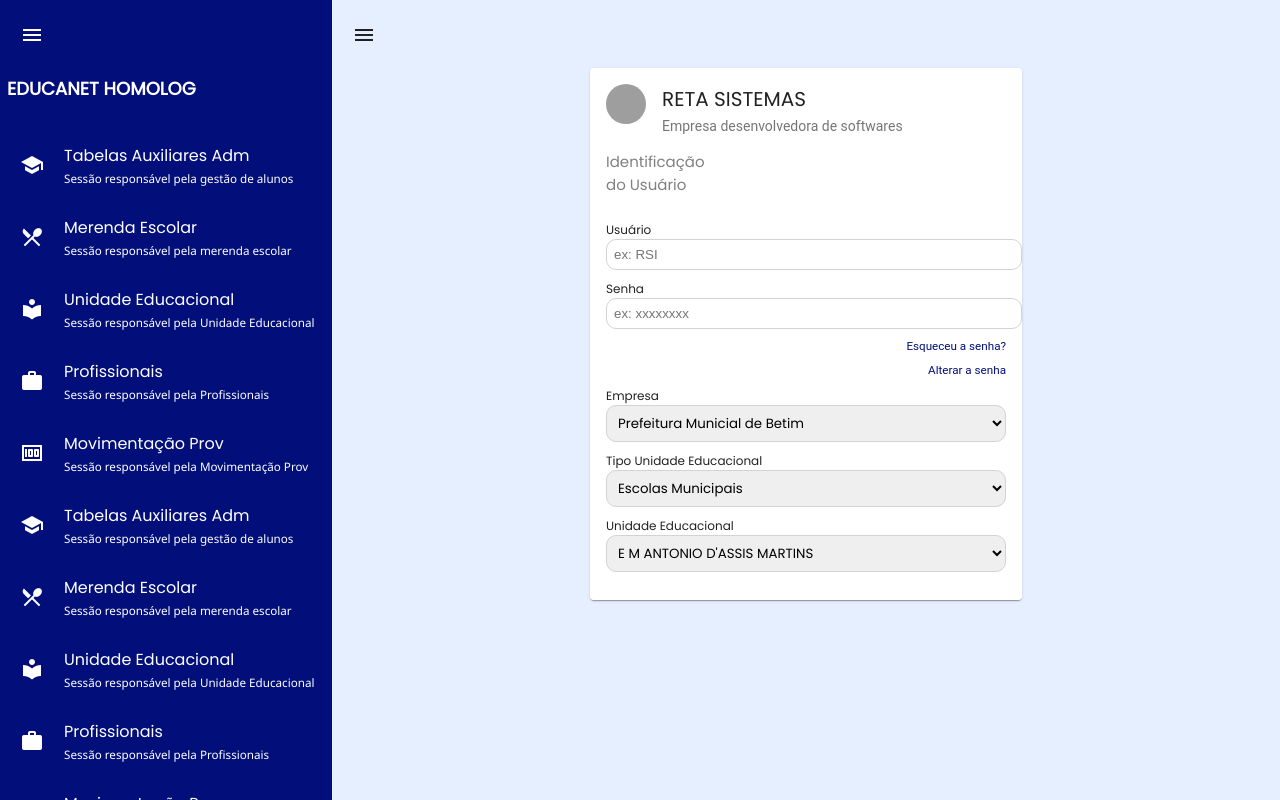
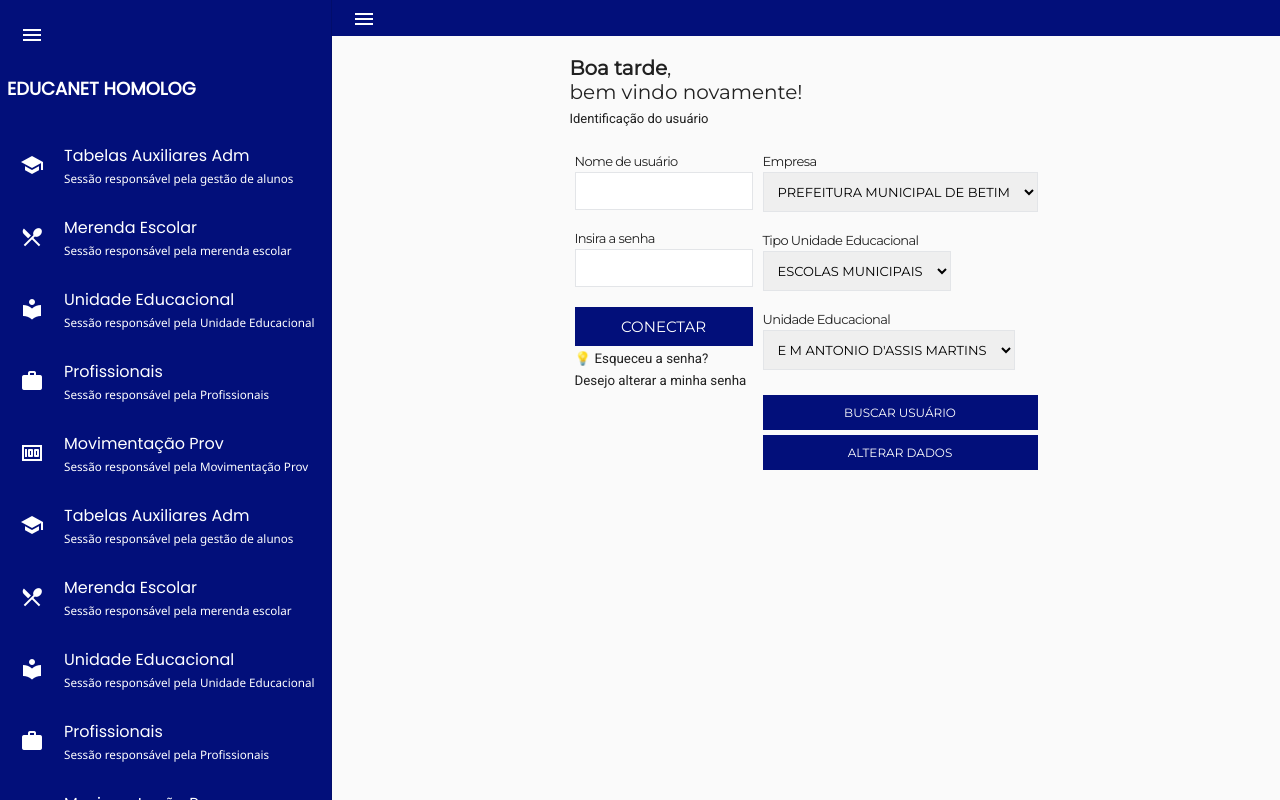
Before and after one commit to WebridgeBR/angular-educanet-loginPage, an Angular app: page / in a window 1280 px wide. Built offline with nearby package versions, Linux system fonts and the light colour scheme; grey boxes are pictures that could not be loaded.

Commit message:
1 binaries uploaded

```diff
--- a/src/app/sidenav-disable-close-example.html
+++ b/src/app/sidenav-disable-close-example.html
@@ -1,15 +1,6 @@
-<mat-sidenav-container
-  class="example-container"
-  (backdropClick)="close('backdrop')"
->
-  <mat-sidenav
-    #sidenav
-    mode="side"
-    opened
-    class="sideNavMajorContainerStyles"
-    (keydown.escape)="close()"
-    disableClose
-  >
+<mat-sidenav-container class="example-container" (backdropClick)="close('backdrop')">
+	<mat-sidenav #sidenav mode="side" opened class="sideNavMajorContainerStyles" (keydown.escape)="close()"
+		disableClose>
 		<p>
 			<button mat-button (click)="close()">
         <mat-icon matListIcon>menu</mat-icon>
@@ -28,54 +19,46 @@
 		</mat-list>
 	</mat-sidenav>
 
-  <mat-sidenav-content style="background-color: #e6efff;">
-    <p>
+	<mat-sidenav-content>
+		<div class="educanetBlueBgTheme">
 			<button mat-button (click)="sidenav.open()">
         <mat-icon malListIcon>menu</mat-icon>
       </button>
+		</div>
+		<div style="display: flex; justify-content: center;">
+			<div style="display: block;">
+				<p>
+					<span>Boa tarde</span>,<br> bem vindo novamente!<br>
+					<small>Identificação do usuário</small>
 				</p>
-    <div style="display: flex; justify-content: center;">
-      <mat-card class="example-card">
-        <mat-card-header>
-          <div mat-card-avatar class="example-header-image"></div>
-          <mat-card-title>Reta Sistemas</mat-card-title>
-          <mat-card-subtitle
-            >Empresa desenvolvedora de softwares</mat-card-subtitle
-          >
-        </mat-card-header>
-        <mat-card-content>
-          <h3>
-            Identificação<br />
-            do Usuário
-          </h3>
-          <form class="login_form">
-            <label>Usuário</label>
-            <input type="text" placeholder="ex: RSI" />
-            <label>Senha</label>
-            <input type="password" placeholder="ex: xxxxxxxx" />
-            <small>Esqueceu a senha?</small>
-            <small>Alterar a senha</small>
+				<div class="connect_intro_cards">
+					<div style="padding: 5px;">
+						<label>Nome de usuário</label>
+						<input type="text"/>
+						<label>Insira a senha</label>
+						<input type="password"/><br>
+						<button>CONECTAR</button>
+						<small style="font-family: 'Roboto';"><a>💡 Esqueceu a senha?</a></small><br>
+						<small style="font-family: 'Roboto';"><a>Desejo alterar a minha senha</a></small>
+					</div>
+					<div style="padding: 5px;">
 						<label>Empresa</label>
 						<select>
-              <option>Prefeitura Municial de Betim</option>
+              <option>PREFEITURA MUNICIPAL DE BETIM</option>
             </select>
 						<label>Tipo Unidade Educacional</label>
 						<select>
-              <option>Escolas Municipais</option>
+              <option>ESCOLAS MUNICIPAIS</option>
             </select>
 						<label>Unidade Educacional</label>
 						<select>
               <option>E M ANTONIO D'ASSIS MARTINS</option>
             </select>
-          </form>
-        </mat-card-content>
-        <mat-card-actions>
-          <button mat-button>Buscar Usuário</button>
-          <button mat-button>Conectar</button>
-          <button mat-button>Limpar</button>
-          <button mat-button>Alterar Dados</button>
-        </mat-card-actions>
-      </mat-card>
+						<button style="font-size: 12px; margin-top: 5px;  ">BUSCAR USUÁRIO</button>
+						<button style="font-size: 12px; margin-top: 5px;  ">ALTERAR DADOS</button>
+					</div>
+				</div>
+			</div>
 		</div>
 	</mat-sidenav-content>
 </mat-sidenav-container>
--- a/src/styles.scss
+++ b/src/styles.scss
@@ -1,5 +1,7 @@
 @import "~@angular/material/prebuilt-themes/indigo-pink.css";
 @import url("https://fonts.googleapis.com/css2?family=Poppins&display=swap");
+@import url("https://fonts.googleapis.com/css2?family=Montserrat");
+@import url("https://fonts.googleapis.com/css2?family=Roboto");
 
 $sideNavBackgroundColor: #020f7a;
 $whiteFontColor: #fff;
@@ -17,22 +19,33 @@
   float: right;
   margin: 8px;
 }
-
+.educanetBlueBgTheme {
+  background-color: $sideNavBackgroundColor;
+  color: $whiteFontColor;
+}
 .sideNavStyles {
   font-family: $sideNavTitle;
   font-size: $sideNavFontSizeTitle;
   padding: $sideNavTitlePadding;
 }
-
 .sideNavMajorContainerStyles {
   background-color: $sideNavBackgroundColor;
   color: $whiteFontColor;
   font-family: $sideNavTitle;
-  &::-webkit-scrollbar {
-    height: 12px !important;
-  }
 }
-
+.sideNavMajorContainerStyles ::-webkit-scrollbar {
+  width: 8px;
+  background: transparent;
+}
+.sideNavMajorContainerStyles ::-webkit-scrollbar-track {
+  background: $sideNavBackgroundColor;
+  margin-top: 10vh;
+  margin-bottom: 10vh;
+}
+.sideNavMajorContainerStyles ::-webkit-scrollbar-thumb {
+  background: #fff;
+  border-radius: 10px;
+}
 mat-list {
   mat-list-item {
     mat-icon {
@@ -124,7 +137,78 @@
     }
   }
 }
+mat-sidenav-content {
+  p {
+    font-family: "Montserrat";
+    font-weight: 400;
+    font-size: 20px;
+    span {
+      font-weight: 800;
+    }
+    small {
+      font-size: 13px;
+      font-family: "Roboto";
+    }
+  }
+  label {
+    font-family: "Montserrat";
+    font-size: 13px;
+    font-weight: 500;
+    letter-spacing: -0.6px;
+    display: block;
+    padding-bottom: 0px;
+    margin-bottom: 0px;
+  }
+  input {
+    border: 1px solid #e3e5e8;
+    padding: 10px;
+    font-family: "Montserrat";
+    font-size: 13px;
+    margin-top: 3px;
+    margin-bottom: 20px;
 
+    &:focus {
+      outline-style: none;
+    }
+  }
+  select {
+    border: 1px solid #e3e5e8;
+    padding: 10px;
+    font-family: "Montserrat";
+    font-size: 13px;
+    margin-top: 3px;
+    margin-bottom: 20px;
+
+    &:focus {
+      outline-style: none;
+    }
+  }
+}
+.connect_intro_cards {
+  display: flex;
+  justify-content: center;
+  button {
+    display: block;
+    width: 100%;
+    text-align: center;
+    background-color: $sideNavBackgroundColor;
+    color: $whiteFontColor;
+    font-family: "Montserrat";
+    font-size: 15px;
+    border: none;
+    border-radius: none;
+    padding: 10px;
+    &:focus {
+      outline-style: none;
+    }
+    &:hover {
+      cursor: pointer;
+    }
+  }
+  @media (max-width: 800px) {
+    display: block;
+  }
+}
 /**  Copyright 2020 Google LLC. All Rights Reserved.
     Use of this source code is governed by an MIT-style license that
     can be found in the LICENSE file at http://angular.io/license */
```
Also changed, not shown: src/assets/images/image.png (added). Lines whose indentation alone changed are shown as unchanged.
